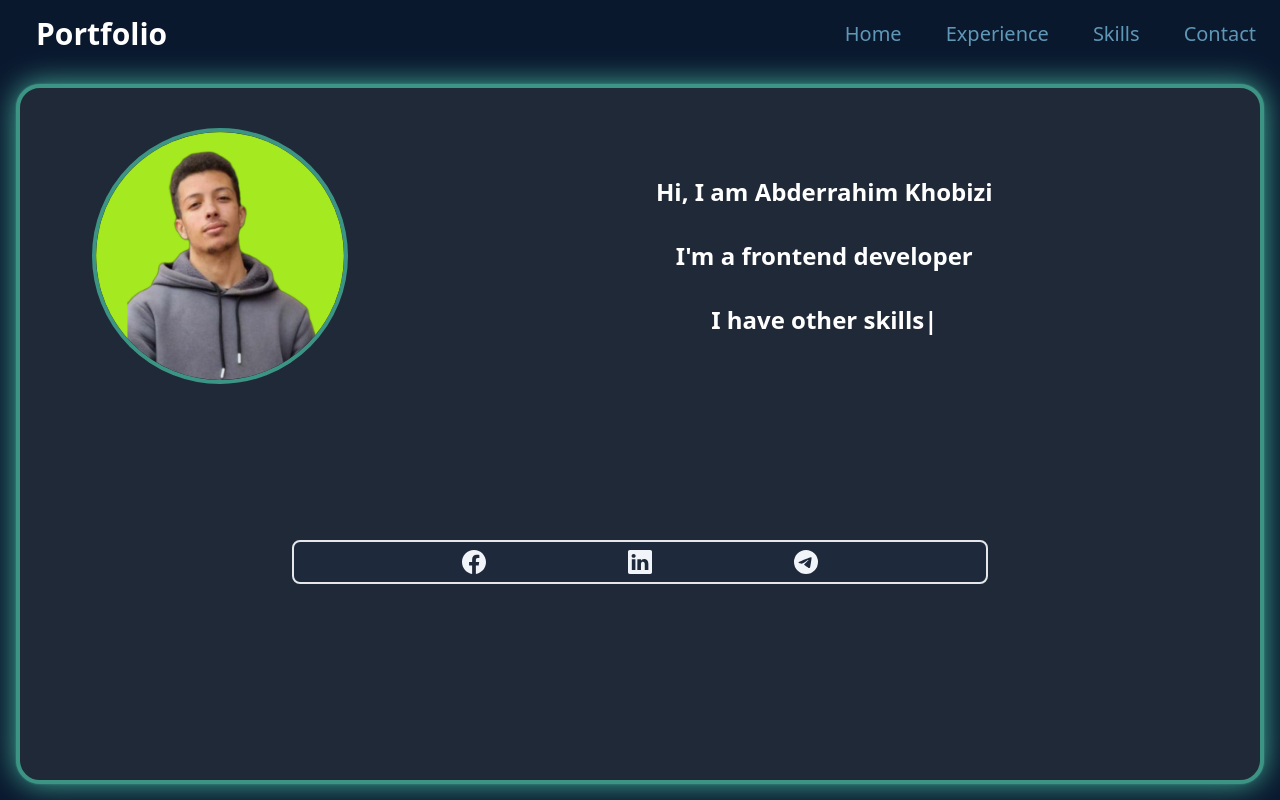
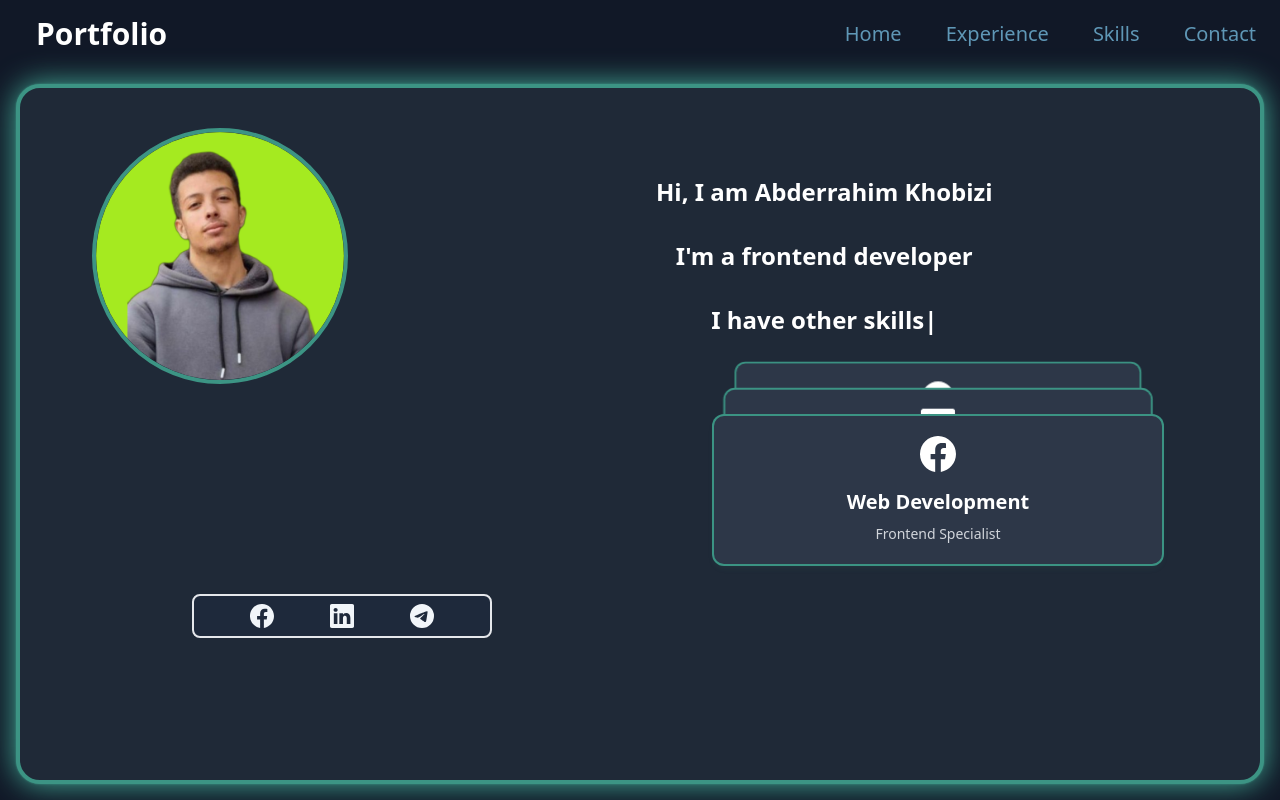
Before and after one commit to abderrahimRa/Portfolio, a React (Vite) app: page /Skills in a window 1280 px wide. Built offline with nearby package versions, Linux system fonts and the light colour scheme.

Commit message:
stage 3.5

```diff
--- a/package.json
+++ b/package.json
@@ -16,6 +16,7 @@
     "@fortawesome/free-solid-svg-icons": "^6.6.0",
     "@fortawesome/react-fontawesome": "^0.2.2",
     "font-awesome": "^4.7.0",
+    "framer-motion": "^11.5.4",
     "react": "^18.3.1",
     "react-dom": "^18.3.1",
     "react-icons": "^5.3.0",
--- a/src/App.tsx
+++ b/src/App.tsx
@@ -1,14 +1,12 @@
 import "./App.css";
+import "./index.css";
 import Navbar from "./components/Navbar";
 import Profile from "./components/Profile";
-import "./index.css";
 
 const ListItems: string[] = ["Home", "Experience", "Skills", "Contact"];
 
-
 const App = () => (
-  <div className="flex h-screen flex-col">
-
+  <div className="flex h-screen flex-col bg-gray-900">
     <Navbar menuItems={ListItems} />
     <Profile />
   </div>
--- /dev/null
+++ b/src/components/Card.tsx
@@ -0,0 +1,84 @@
+import React from "react";
+import { motion } from "framer-motion";
+
+interface Item {
+  id: string;
+  title: string;
+  subtitle: string;
+  icon: React.ElementType;
+}
+
+interface CardProps {
+  item: Item;
+  index: number;
+  onClick: (id: string) => void;
+}
+
+const cardVariants = {
+  hidden: (i: number) => ({
+    opacity: 0,
+    y: -50,
+    rotateX: -10,
+    scale: 0.9,
+    zIndex: 3 - i,
+  }),
+  visible: (i: number) => ({
+    opacity: 1,
+    y: i * -30,
+    rotateX: 0,
+    scale: 1 - i * 0.05,
+    zIndex: 3 - i,
+    transition: {
+      type: "spring",
+      stiffness: 100,
+      damping: 20,
+      delay: i * 0.1,
+    },
+  }),
+  hover: (i: number) => ({
+    y: i * -40,
+    scale: 1.1 - i * 0.05,
+    zIndex: 4,
+    boxShadow: "0 0 15px #3c9484, 0 0 30px #46b19b",
+    transition: {
+      type: "spring",
+      stiffness: 300,
+      damping: 20,
+    },
+  }),
+};
+
+const Card: React.FC<CardProps> = ({ item, index, onClick }) => {
+  return (
+    <motion.div
+      layoutId={item.id}
+      onClick={() => onClick(item.id)}
+      variants={cardVariants}
+      initial="hidden"
+      animate="visible"
+      whileHover="hover"
+      custom={index}
+      style={{
+        position: "absolute",
+        width: "100%",
+        top: 0,
+        backgroundColor: "#2d3748",
+        borderRadius: "10px",
+        padding: "20px",
+        cursor: "pointer",
+        transformStyle: "preserve-3d",
+        boxShadow: "0 4px 6px rgba(60, 148, 132, 0.1), 0 0 0 2px #3c9484",
+        transition: "box-shadow 0.3s ease-in-out",
+      }}
+      className="hidden lg:flex lg:flex-col items-center justify-center text-white"
+    >
+      <motion.div className="mb-4 text-4xl">
+        <item.icon />
+      </motion.div>
+      <motion.h2 className="mb-2 text-xl font-bold">{item.title}</motion.h2>
+      <motion.h5 className="text-sm text-gray-300">{item.subtitle}</motion.h5>
+    </motion.div>
+  );
+};
+
+export default Card;
--- a/src/components/Profile.tsx
+++ b/src/components/Profile.tsx
@@ -1,21 +1,112 @@
+import React, { useState, useMemo } from "react";
+import { motion, AnimatePresence } from "framer-motion";
 import { TypeAnimation } from "react-type-animation";
 import ContactNav from "./ContactNav";
 import { BsFacebook, BsLinkedin, BsTelegram } from "react-icons/bs";
+import Card from "./Card";
 
-const Profile = () => {
-  const iconsList = [BsFacebook, BsLinkedin, BsTelegram];
+interface Item {
+  id: string;
+  title: string;
+  subtitle: string;
+  icon: React.ElementType;
+}
+
+const Profile: React.FC = () => {
+  const [selectedId, setSelectedId] = useState<string | null>(null);
+
+  const iconsList = useMemo(() => [BsFacebook, BsLinkedin, BsTelegram], []);
+
+  const cardItems: Item[] = useMemo(
+    () => [
+      {
+        id: "1",
+        title: "Web Development",
+        subtitle: "Frontend Specialist",
+        icon: BsFacebook,
+      },
+      {
+        id: "2",
+        title: "UI/UX Design",
+        subtitle: "Creative Designer",
+        icon: BsLinkedin,
+      },
+      {
+        id: "3",
+        title: "Mobile Development",
+        subtitle: "React Native Expert",
+        icon: BsTelegram,
+      },
+    ],
+    [],
+  );
+
+  const containerVariants = {
+    hidden: { opacity: 0 },
+    visible: {
+      opacity: 1,
+      transition: {
+        when: "beforeChildren",
+        staggerChildren: 0.3,
+      },
+    },
+  };
+
+  const itemVariants = {
+    hidden: { y: 20, opacity: 0 },
+    visible: {
+      y: 0,
+      opacity: 1,
+      transition: {
+        type: "spring",
+        stiffness: 100,
+      },
+    },
+  };
+
+  const modalVariants = {
+    hidden: { opacity: 0, scale: 0.8, y: 50 },
+    visible: {
+      opacity: 1,
+      scale: 1,
+      y: 0,
+      transition: {
+        duration: 0.3,
+        type: "spring",
+        stiffness: 200,
+        damping: 20,
+      },
+    },
+    exit: {
+      opacity: 0,
+      scale: 0.8,
+      y: 50,
+      transition: {
+        duration: 0.2,
+      },
+    },
+  };
 
   return (
-    <div className="flex h-[calc(100vh-68px)] w-full p-4">
+    <motion.div
+      className="flex h-[calc(100vh-68px)] w-full bg-gray-900 p-4"
+      variants={containerVariants}
+      initial="hidden"
+      animate="visible"
+    >
       <div className="flex w-full flex-col overflow-hidden rounded-3xl border-4 border-[#3c9484] bg-gray-800 shadow-[0_0_2px_#3c9484,0_0_30px_#46b19b]">
         <div className="flex flex-1 flex-col items-center justify-between p-6 sm:p-8 md:p-10 lg:grid lg:grid-cols-2 lg:grid-rows-[auto_1fr_auto] lg:gap-8">
-          <img
+          <motion.img
             src="/Photos/profile-pic.png"
             alt="Profile"
             className="h-32 w-32 rounded-full border-4 border-[#3c9484] object-cover sm:h-40 sm:w-40 md:h-48 md:w-48 lg:ml-8 lg:h-64 lg:w-64 lg:justify-self-start"
+            variants={itemVariants}
           />
 
-          <div className="flex items-center justify-center text-center text-xl font-bold text-white lg:justify-self-start lg:text-2xl">
+          <motion.div
+            className="flex items-center justify-center text-center text-xl font-bold text-white lg:justify-self-start lg:text-2xl"
+            variants={itemVariants}
+          >
             <TypeAnimation
               style={{
                 display: "inline-block",
@@ -30,16 +121,97 @@ const Profile = () => {
               speed={50}
               deletionSpeed={65}
             />
-          </div>
+          </motion.div>
 
-          <div className="col-span-2 flex w-full items-center justify-center">
-            <div className="w-full pb-6 md:max-w-[60%] lg:pb-0">
+          <motion.div
+            className="col-span-1 flex h-full w-full items-center justify-center"
+            variants={itemVariants}
+          >
+            <div className="flex w-full items-center justify-center pb-6 md:max-w-[300px] lg:pb-0">
               <ContactNav icons={iconsList} />
             </div>
-          </div>
+          </motion.div>
+
+          <motion.div
+            className="perspective-1000 relative mx-auto h-[400px] w-full max-w-md"
+            variants={containerVariants}
+          >
+            {cardItems.map((item, index) => (
+              <Card
+                key={item.id}
+                item={item}
+                index={index}
+                onClick={setSelectedId}
+              />
+            ))}
+          </motion.div>
         </div>
       </div>
-    </div>
+
+      <AnimatePresence>
+        {selectedId && (
+          <motion.div
+            className="fixed inset-0 z-50 flex items-center justify-center bg-black bg-opacity-50"
+            initial={{ opacity: 0 }}
+            animate={{ opacity: 1 }}
+            exit={{ opacity: 0 }}
+            onClick={() => setSelectedId(null)}
+            aria-labelledby="modal-title"
+            aria-describedby="modal-description"
+            role="dialog"
+            aria-modal="true"
+          >
+            <motion.div
+              layoutId={selectedId}
+              variants={modalVariants}
+              initial="hidden"
+              animate="visible"
+              exit="exit"
+              className="m-4 w-full max-w-md rounded-lg bg-gray-800 p-8 text-white"
+              onClick={(e) => e.stopPropagation()}
+            >
+              {(() => {
+                const item = cardItems.find((item) => item.id === selectedId);
+                return (
+                  <>
+                    <motion.div className="mb-6 flex justify-center text-6xl">
+                      {item?.icon && React.createElement(item.icon)}
+                    </motion.div>
+                    <motion.h2
+                      id="modal-title"
+                      className="text-center text-3xl font-bold"
+                    >
+                      {item?.title}
+                    </motion.h2>
+                    <motion.h5
+                      id="modal-description"
+                      className="mt-2 text-center text-xl text-gray-300"
+                    >
+                      {item?.subtitle}
+                    </motion.h5>
+                    <motion.p className="mt-6 text-gray-400">
+                      This is where you can add more detailed information about
+                      your {item?.title.toLowerCase()} skills and experience.
+                    </motion.p>
+                    <motion.button
+                      className="mt-8 w-full rounded-lg bg-[#3c9484] px-6 py-3 text-lg text-white transition-colors hover:bg-[#46b19b]"
+                      onClick={() => setSelectedId(null)}
+                      whileHover={{
+                        scale: 1.05,
+                        boxShadow: "0 0 15px #3c9484",
+                      }}
+                      whileTap={{ scale: 0.95 }}
+                    >
+                      Close
+                    </motion.button>
+                  </>
+                );
+              })()}
+            </motion.div>
+          </motion.div>
+        )}
+      </AnimatePresence>
+    </motion.div>
   );
 };
 
```
Also changed, not shown: 1 other file (tests, documents, lock files or other folders).
